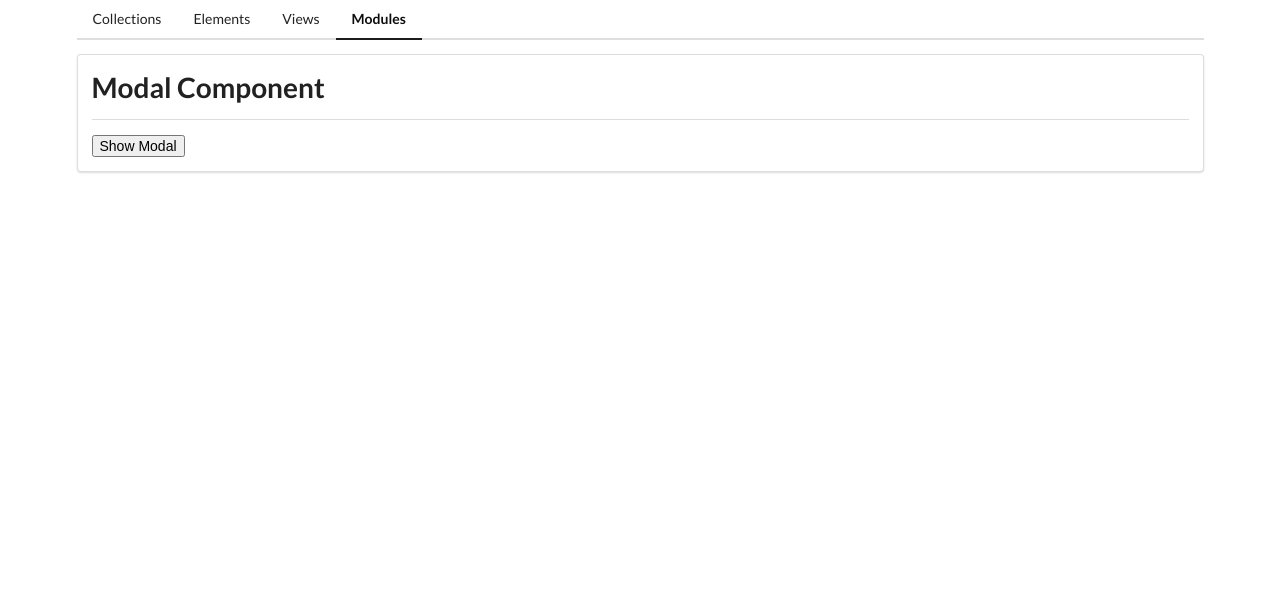
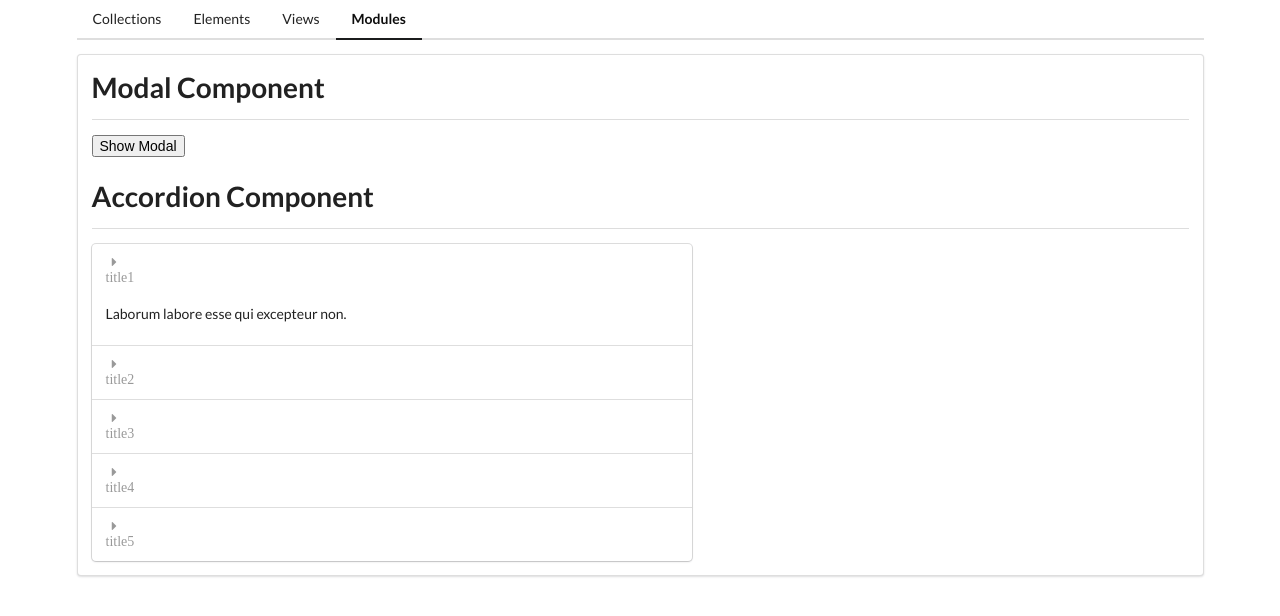
Before and after one commit to tn-teamrg/components-showcase, an Angular app: page /mods in a window 1280 px wide. Shown: the top 616 px of the page. Built offline with nearby package versions, Linux system fonts and the light colour scheme.

Commit message:
add accordion component

```diff
--- a/src/app/collections/collections-home/collections-home.component.html
+++ b/src/app/collections/collections-home/collections-home.component.html
@@ -18,3 +18,7 @@
 	<a class="item" routerLink="companies" routerLinkActive="active">Companies</a>
 	<a class="item" routerLink="partners" routerLinkActive="active">Partners</a>
 </app-tabs>
+
+
+<!-- ! TODO: implement horizonal tab menu -->
+<!-- <app-divider>Horizonal Tab Menu Component</app-divider> -->
--- /dev/null
+++ b/src/app/mods/accordion/accordion.component.html
@@ -0,0 +1,14 @@
+<!-- * NOTE: semantic UI -->
+
+<div class="ui accordion styled">
+	<ng-container *ngFor="let item of items; let i = index ">
+		<div class="title" (click)="onClick(i)" >
+			<i class="dropdown icon">
+				{{ item.title}}
+			</i>
+		</div>
+		<div [ngClass]="{ active: i === openedItemIndex }" class="content">
+			<p> {{ item.content }}</p>
+		</div>
+	</ng-container>
+</div>
--- /dev/null
+++ b/src/app/mods/accordion/accordion.component.ts
@@ -0,0 +1,25 @@
+import { Component, Input, OnInit } from '@angular/core';
+
+@Component({
+  selector: 'app-accordion',
+  templateUrl: './accordion.component.html',
+  styleUrls: ['./accordion.component.css']
+})
+export class AccordionComponent implements OnInit {
+  @Input() items: any = [];
+  openedItemIndex = 0;
+
+  constructor() { }
+
+  ngOnInit(): void {
+  }
+
+  onClick(index: number): void{
+    if(index === this.openedItemIndex){
+      this.openedItemIndex = -1;
+    } else{
+      this.openedItemIndex = index;
+    }
+
+  }
+}
--- a/src/app/mods/mods-home/mods-home.component.html
+++ b/src/app/mods/mods-home/mods-home.component.html
@@ -15,3 +15,10 @@
 	</ng-container> -->
 
 </app-modal>
+
+
+<app-divider>
+	Accordion Component
+</app-divider>
+
+<app-accordion [items]="items"></app-accordion>
--- a/src/app/mods/mods-home/mods-home.component.ts
+++ b/src/app/mods/mods-home/mods-home.component.ts
@@ -7,6 +7,14 @@ import { Component, OnInit } from '@angular/core';
 })
 export class ModsHomeComponent implements OnInit {
   modalOpen: boolean = false;
+  items = [
+    { title: 'title1', content: 'Laborum labore esse qui excepteur non.'},
+    { title: 'title2', content: 'Do id do laborum proident laboris.'},
+    { title: 'title3', content: 'Lorem aute voluptate quis ipsum sit pariatur mollit pariatur quis deserunt.'},
+    { title: 'title4', content: 'Laborum esse labore duis velit mollit ipsum nostrud in adipisicing.'},
+    { title: 'title5', content: 'Ad ut duis officia irure culpa.'},
+
+  ];
 
   constructor() { }
 
--- a/src/app/mods/mods.module.ts
+++ b/src/app/mods/mods.module.ts
@@ -5,12 +5,14 @@ import { ModsRoutingModule } from './mods-routing.module';
 import { ModsHomeComponent } from './mods-home/mods-home.component';
 import { ModalComponent } from './modal/modal.component';
 import { SharedModule } from '../shared/shared.module';
+import { AccordionComponent } from './accordion/accordion.component';
 
 
 @NgModule({
   declarations: [
     ModsHomeComponent,
-    ModalComponent
+    ModalComponent,
+    AccordionComponent
   ],
   imports: [
     CommonModule,
```
Also changed, not shown: src/app/mods/accordion/accordion.component.css (added), 1 other file (tests, documents, lock files or other folders).
